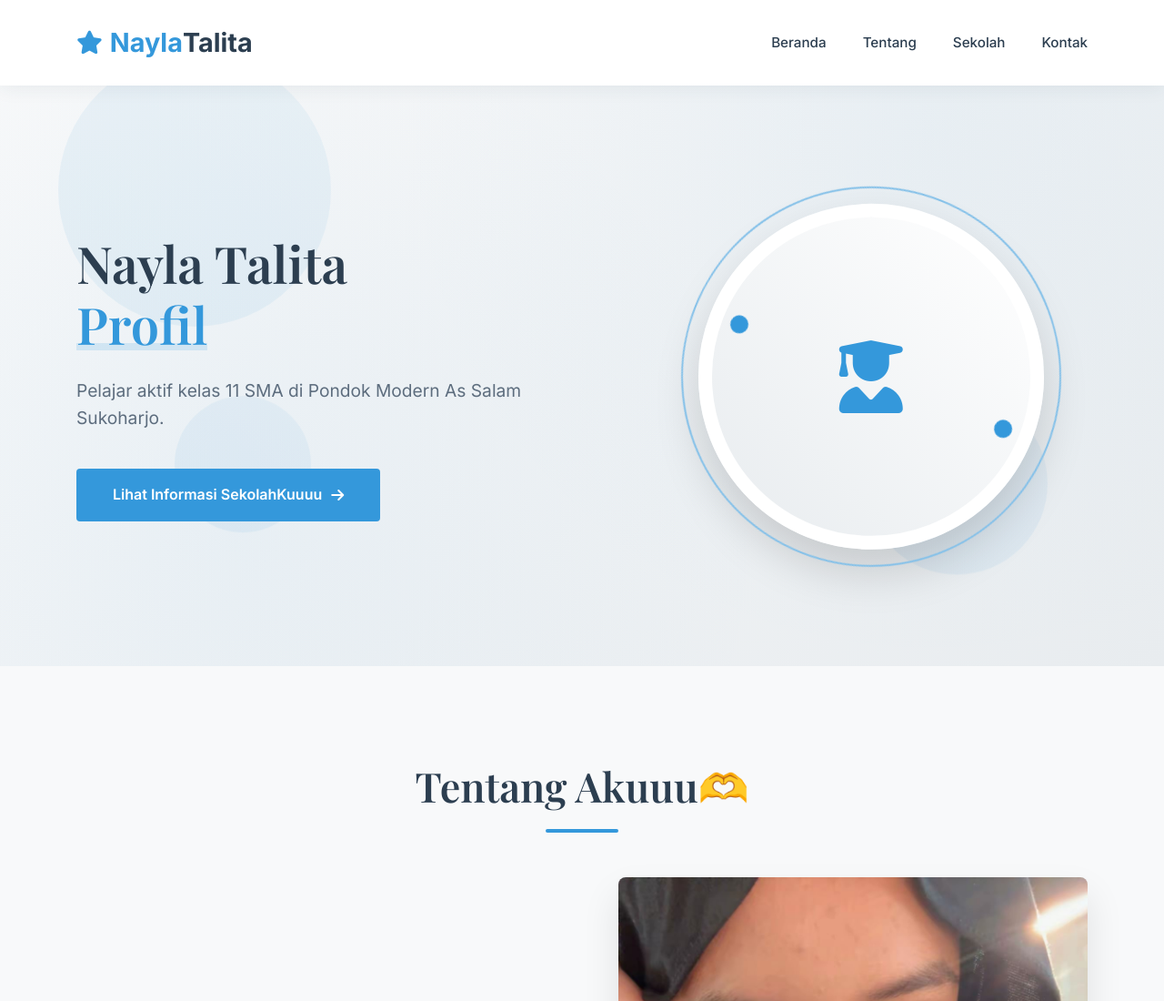
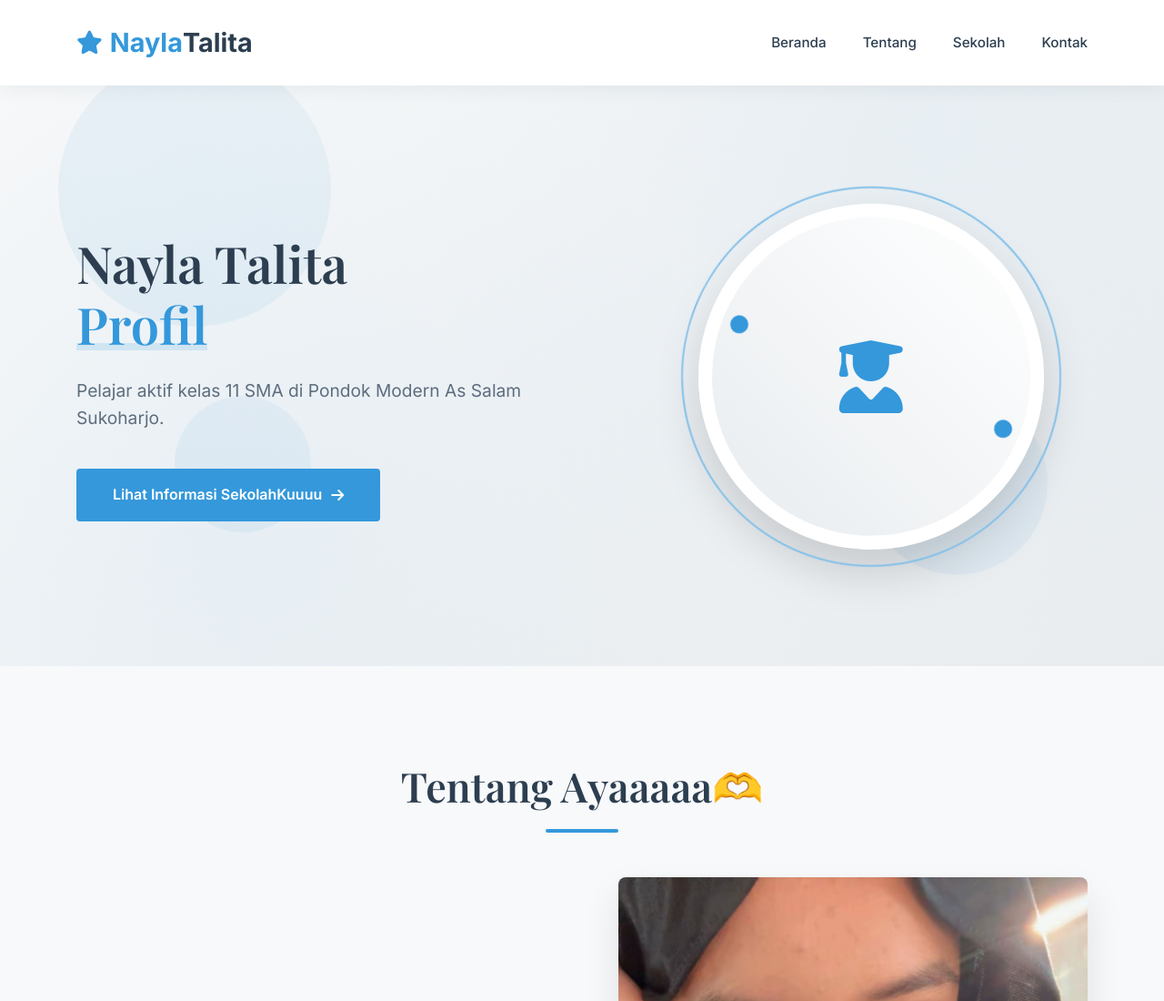
Before and after one commit to mftachooel/untukkamu-, a plain HTML site: page index.html in a window 1280 px wide. Shown: the top 1100 px of the page at 91% size. Drawn offline with nearby package versions, Linux system fonts and the light colour scheme.

Commit message:
Update tampilan lagi / logic

```diff
--- a/index.html
+++ b/index.html
@@ -1090,7 +1090,7 @@
 
     <section class="about-section" id="about">
         <div class="container">
-            <h2 class="section-title">Tentang Akuuu🫶</h2>
+            <h2 class="section-title">Tentang Ayaaaaa🫶</h2>
             <div class="about-content">
                 <div class="about-text">
                     <div class="info-grid">
```
